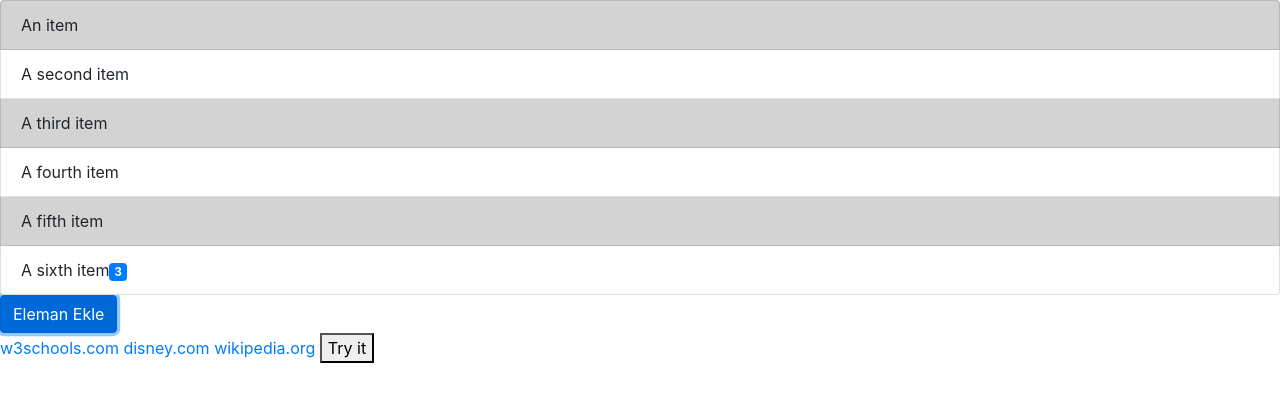
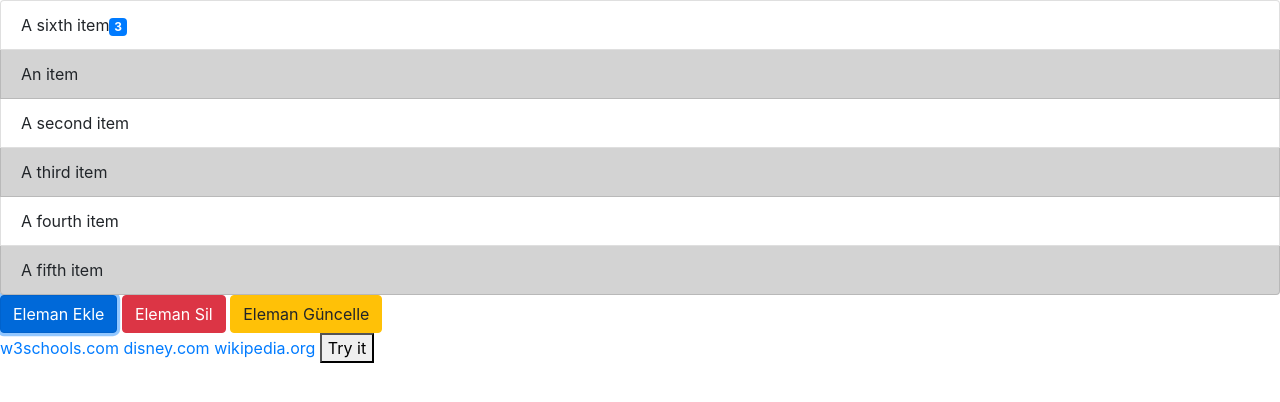
Before and after one commit to hamulu/26NisanJSUygulamalari, a plain HTML site: page index.html in a window 1280 px wide. Both pictures are taken after a click on the link "Eleman Ekle". Drawn offline with nearby package versions, Linux system fonts and the light colour scheme.

Commit message:
Eleman Ekle,Sil,Güncelle ve Özelliklerle İlgili İşlemler Yapıldı.

```diff
--- a/index.html
+++ b/index.html
@@ -18,8 +18,12 @@
         <li class="list-group-item">A fourth item</li>
         <li class="list-group-item">A fifth item</li>
     </ul>
+
+    <div>
     <a href="#" class="btn btn-primary" onclick="elemanEkle()">Eleman Ekle</a>
-
+    <a href="#" class="btn btn-danger" onclick="elemanSil()">Eleman Sil</a>
+    <a href="#" class="btn btn-warning" onclick="elemanGuncelle()">Eleman Güncelle</a>
+    </div>
     <div>
         <a href="https://www.w3schools.com">w3schools.com</a>
         <a href="http://www.disney.com" target="_blank">disney.com</a>
--- a/script.js
+++ b/script.js
@@ -3,28 +3,65 @@
 //const eleman=document.querySelector("li:nth-child(2)");
 //eleman.style.backgroundColor="lightgray";
 //const eleman=document.querySelector("li:nth-child(odd)");Sadece seçicinin belirttiği ilk elemanı seçer.
-const eleman=document.querySelectorAll("li:nth-child(odd)");//Seçicinin belirttiği tüm elemanları seçer. Burada listenin tek elemanlarını seçtik.
-eleman.forEach(function(item){//döngü ile dönen dizinin elemanlarına ulaştık.
-    item.style.backgroundColor="lightgray";
+const eleman = document.querySelectorAll("li:nth-child(odd)");//Seçicinin belirttiği tüm elemanları seçer. Burada listenin tek elemanlarını seçtik.
+eleman.forEach(function (item) {//döngü ile dönen dizinin elemanlarına ulaştık.
+    item.style.backgroundColor = "lightgray";
 });
 //querySelector ve querySelectorAll içerisinde CSS de olan tüm seçiciler kullanılabilir.
 
 function myFunction() {
     document.querySelector("a[target]").style.border = "10px solid red";//target özelliği olan a'lara kenarlık ekle.
-    document.querySelector("a[href='https://www.w3schools.com']").style.color="green";//href özelliğinin değerinie göre seçme işlemi yapıldı.
+    document.querySelector("a[href='https://www.w3schools.com']").style.color = "green";//href özelliğinin değerinie göre seçme işlemi yapıldı.
 }
 /*Yeni Element Oluşturma*/
 
-function elemanEkle(){
-    var yeniEleman=document.createElement("li");
-    yeniEleman.className="list-group-item";
+function elemanEkle() {
+    let yeniEleman = document.createElement("li");
+    yeniEleman.className = "list-group-item";
 
     //yeniEleman.innerText="A sixth item";yazı eklemenin 1.yolu
 
     //var icerik=document.createTextNode("A sixth item");//yazı eklemenin 2.yolu
     //yeniEleman.appendChild(icerik);
 
-    yeniEleman.innerHTML="A sixth item<span class='badge badge-primary'>3</span>";//yazı eklemenin 3.yolu, ancak bu yöntemde html etiketleri eklemek mümkün
+    yeniEleman.innerHTML = "A sixth item<span class='badge badge-primary'>3</span>";//yazı eklemenin 3.yolu, ancak bu yöntemde html etiketleri eklemek mümkün
 
-    document.querySelector("ul.list-group").appendChild(yeniEleman);
+    //document.querySelector("ul.list-group").appendChild(yeniEleman);//hep sona ekler.
+    const liste = document.querySelector("ul.list-group");
+    liste.insertBefore(yeniEleman, liste.children[0]);//insertBefore ile sadece sona değil, her yere eleman ekleyebiliriz.
+
 }
+/* Varolan Elementi Silme */
+
+function elemanSil() {
+    const liste = document.querySelector("ul.list-group");
+    const listeninCocuklari = liste.children;
+    //listeninCocuklari[listeninCocuklari.length-1].remove();Eleman Silme 1. Yöntem
+    if (listeninCocuklari.length > 0) {//çocuğu varsa sil, yoksa uyarı ver.
+        liste.removeChild(listeninCocuklari[listeninCocuklari.length - 1]);//Eleman Silme 2.Yöntem
+    }
+    else {
+        alert("Listenin tüm elemanları zaten silindi.");
+    }
+}
+
+/* Element Değiştirme */
+
+function elemanGuncelle(){
+    /*let yeniEleman=document.createElement("li");
+    yeniEleman.innerHTML="Ben yeni li etiketiyim";
+    yeniEleman.className="list-group-item";
+
+    let liste=document.querySelector(".list-group");
+    //console.log(liste.firstChild);
+    //liste.replaceChild(yeniEleman,liste.firstElementChild);
+*/
+    var eleman=document.querySelector(".list-group").firstElementChild;
+    //eleman.removeAttribute("class");//etikete ait bir özellik silindi.
+    eleman.setAttribute("id","ilkEleman");//tanımlanmış bir özellik ve değerini kullanabiliriz.
+    eleman.setAttribute("selam","hello");//kendi isteiğimize göre hiç olmayan bir özellik ve değeri oluşturabiliriz.
+    alert(eleman.getAttribute("id"));//getAttribute ile bir özellik alınır.
+    console.log(eleman.getAttributeNames());
+    console.log(eleman.hasAttribute("class"));
+
+}
```
